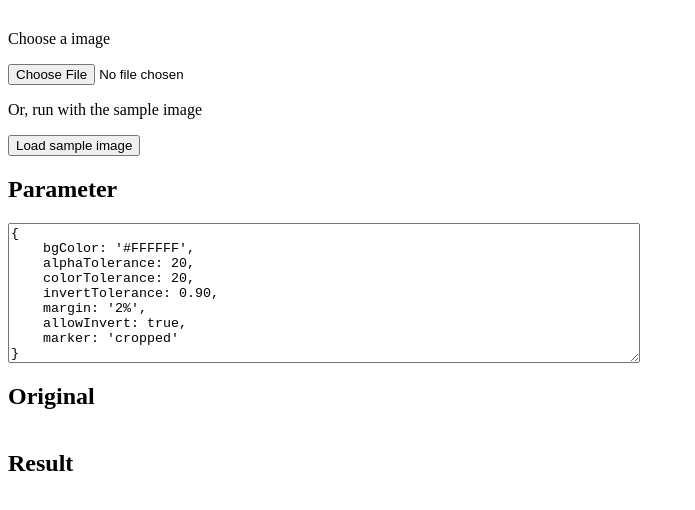
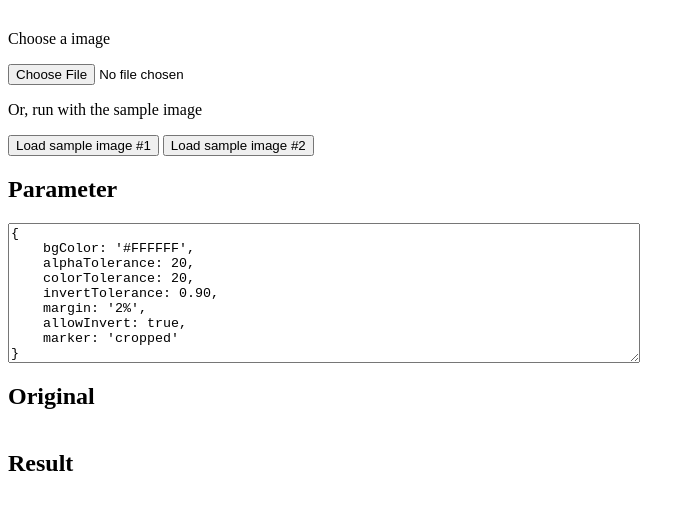
Before and after one commit to lqez/autocrop.js, a website: page index.html in a window 1280 px wide. Shown: the part 86-596 px from the top of the page, without its empty margins (0-695 px from the left). Drawn offline with Linux system fonts and the light colour scheme.

Commit message:
Add more sample

```diff
--- a/index.html
+++ b/index.html
@@ -33,7 +33,8 @@ img {
     <p>Choose a image</p>
     <input type="file" onchange="loadFile(this.files)"/>
     <p>Or, run with the sample image</p>
-    <input type="button" value="Load sample image" onclick="process('sample.png')"/>
+    <input type="button" value="Load sample image #1" onclick="process('sample1.png')"/>
+    <input type="button" value="Load sample image #2" onclick="process('sample2.png')"/>
     <h2>Parameter</h2>
     <textarea id="parameter">{
     bgColor: '#FFFFFF',
```
Also changed, not shown: sample1.png (renamed from sample.png), sample2.png (added).
